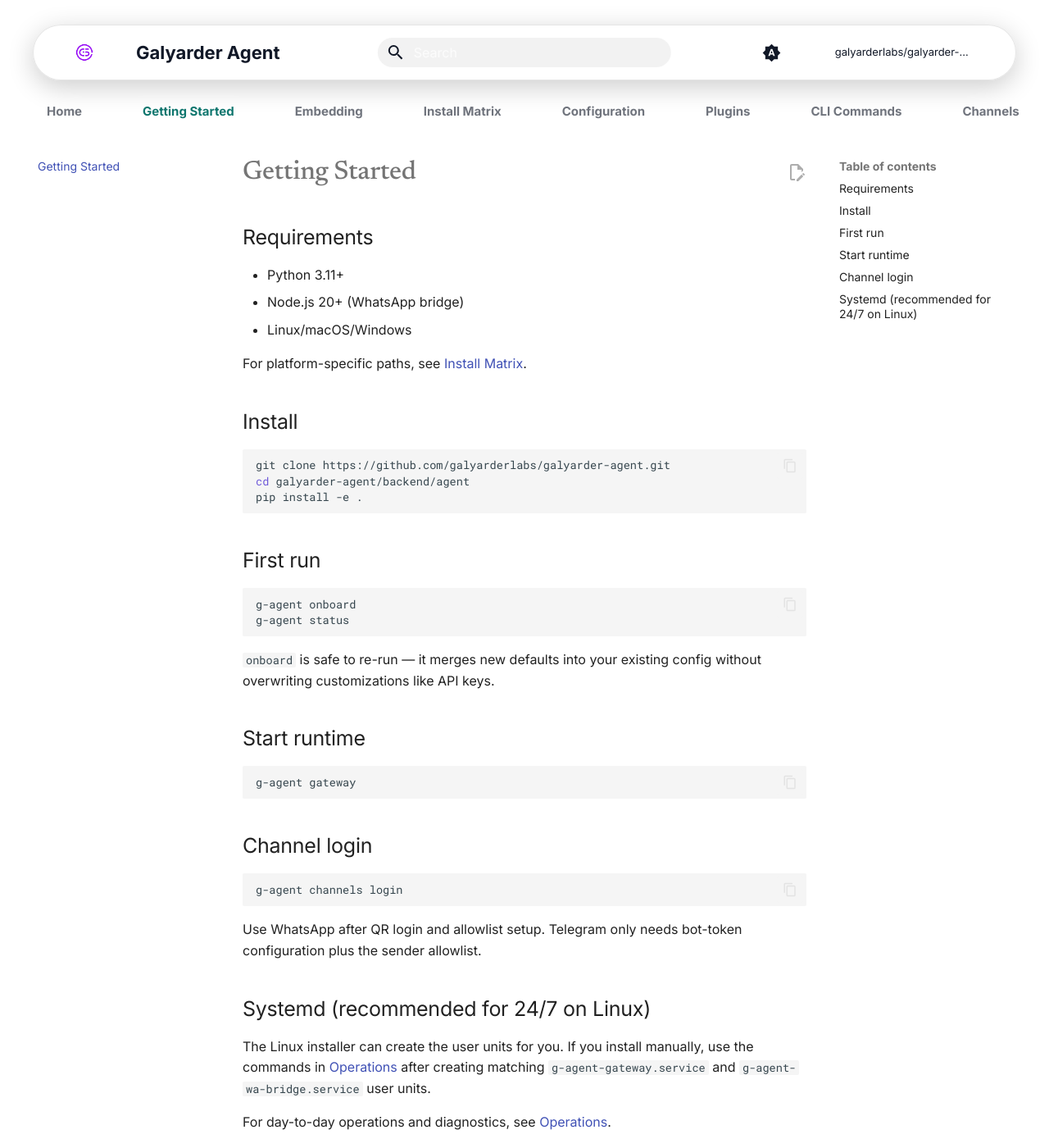
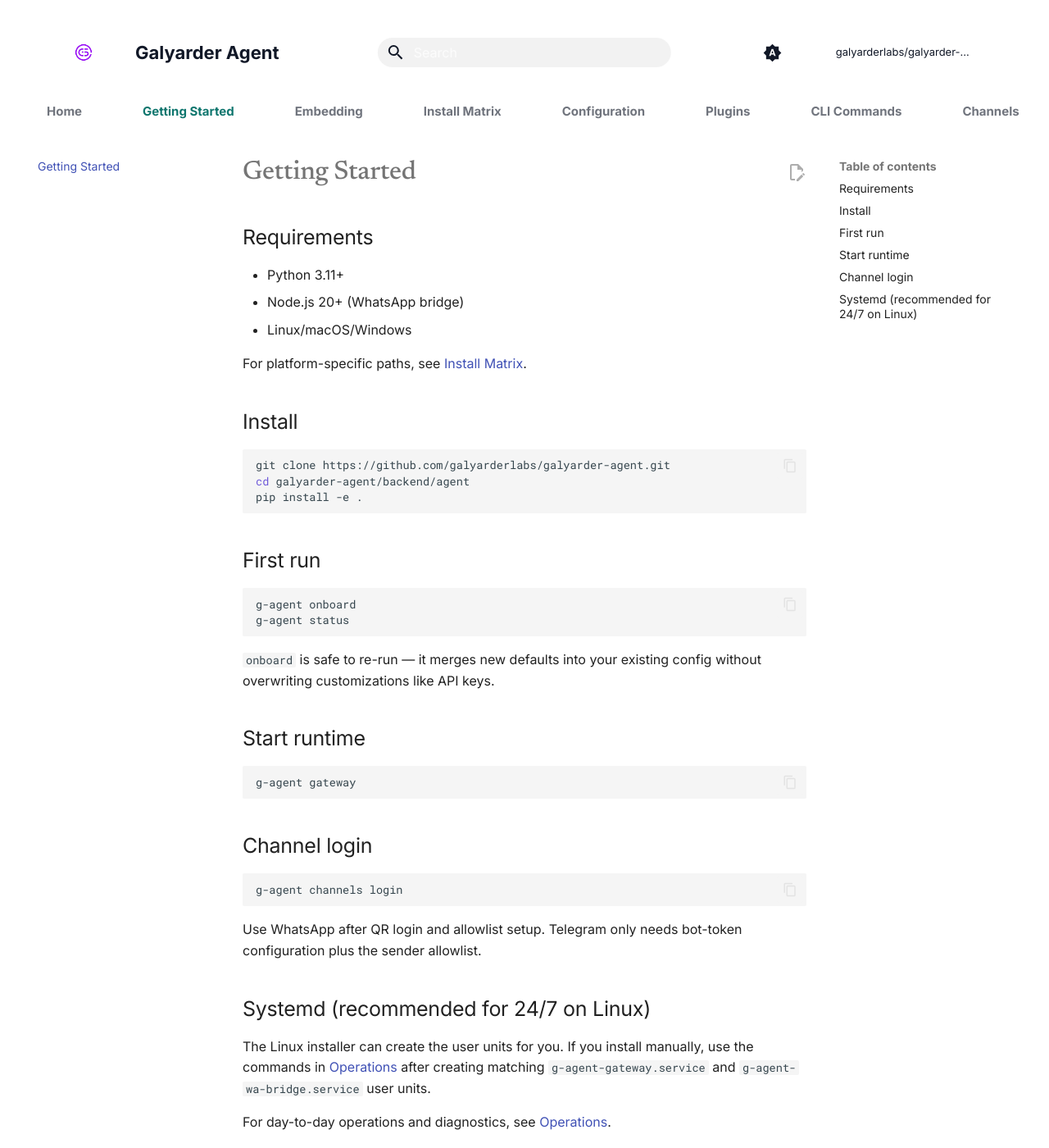
Before and after one commit to galyarderlabs/galyarder-agent, an MkDocs documentation site: the page built from docs/getting-started.md, in a window 1280 px wide and 1400 px high. Shown: the whole window at 82% size. Built offline with MkDocs 1.6.1 and Material for MkDocs 9.7.7, drawn with Linux system fonts in a browser that asks for light colours; comment, search, counter and statistics services are not loaded; some of the changed text lies outside the part shown.

Commit message:
feat(ui): refine home page hero layout, global borders, and custom footer

```diff
--- a/docs/overrides/home.html
+++ b/docs/overrides/home.html
@@ -41,6 +41,14 @@
         margin-top: 0 !important;
         padding-top: 0 !important;
         z-index: 1;
+        border: none !important;
+      }
+
+      /* Force hide any remaining layout lines on home */
+      [data-md-color-scheme="slate"] .md-main__inner,
+      [data-md-color-scheme="slate"] article {
+        border: none !important;
+        box-shadow: none !important;
       }
 
       /* Ensure tabs also float correctly if active */
--- /dev/null
+++ b/docs/overrides/partials/footer.html
@@ -0,0 +1,14 @@
+<footer class="md-footer">
+  <div class="md-footer-meta md-typeset">
+    <div class="md-footer-meta__inner md-grid">
+      {% include "partials/social.html" %}
+      <div class="md-copyright">
+        {% if config.copyright %}
+          <div class="md-copyright__highlight">
+            {{ config.copyright }}
+          </div>
+        {% endif %}
+      </div>
+    </div>
+  </div>
+</footer>
--- a/docs/styles/extra.css
+++ b/docs/styles/extra.css
@@ -16,6 +16,26 @@
   --gagent-nav-border: rgba(255, 255, 255, 0.15);
   --md-default-bg-color: #0d1117;
   --md-primary-fg-color: #0d1117;
+}
+
+/* --- GLOBAL LAYOUT CLEANUP --- */
+
+.md-main__inner,
+.md-content,
+.md-content__inner,
+article,
+.md-grid,
+.md-typeset h1,
+.md-typeset h2,
+hr {
+  border: none !important;
+  box-shadow: none !important;
+}
+
+/* Specific fix for Material theme's H2 bottom border */
+.md-typeset h2 {
+  padding-bottom: 0 !important;
+  margin-top: 2rem !important;
 }
 
 /* --- THE SOVEREIGN CAPSULE (DEFINITIVE SYMMETRY) --- */
@@ -209,6 +229,8 @@
   background-color: var(--md-default-bg-color);
   display: flex;
   flex-direction: column;
+  border: none !important;
+  margin-bottom: -1px; /* Overlap slightly to kill potential sub-pixel gap line */
 }
 
 .paperclip-image-container {
@@ -216,14 +238,14 @@
   height: 65vh; /* Increased to 65% to pull the edge lower */
   overflow: hidden;
   position: relative;
-  background-color: #000;
+  background-color: var(--md-default-bg-color);
 }
 
 .paperclip-image-container img {
   width: 100%;
   height: 100%;
   object-fit: cover;
-  object-position: center;
+  object-position: center 25%; /* Shifted down slightly from center (50%) to show more top area */
 }
 
 .paperclip-mask {
@@ -356,6 +378,11 @@
   gap: 1.5rem;
   margin: 4rem 0;
   padding: 0 1rem;
+}
+
+.md-typeset img {
+  margin-top: 2rem;
+  border-radius: 8px;
 }
 
 .gagent-card {
@@ -611,6 +638,77 @@
   }
 }
 
+/* --- FOOTER CUSTOMIZATION --- */
+
+.md-footer {
+  background-color: var(--md-default-bg-color) !important;
+}
+
+.md-footer-meta {
+  background-color: rgba(128, 128, 128, 0.05) !important;
+  border-top: 1px solid var(--gagent-nav-border);
+  padding: 2.5rem 0;
+}
+
+[data-md-color-scheme="slate"] .md-footer-meta {
+  background-color: rgba(255, 255, 255, 0.02) !important;
+}
+
+.md-footer-meta__inner {
+  display: flex !important;
+  flex-direction: column !important;
+  align-items: center !important;
+  gap: 1.5rem !important;
+}
+
+.md-copyright {
+  font-size: 0.75rem !important;
+  font-weight: 500 !important;
+  opacity: 0.8 !important;
+  color: var(--md-typeset-color) !important;
+  text-align: center !important;
+  margin: 0 !important;
+  width: 100% !important;
+  line-height: 1.6 !important;
+}
+
+.md-copyright__highlight {
+  display: block !important;
+  color: inherit !important;
+}
+
+.md-social {
+  padding: 0 !important;
+  margin: 0 !important;
+  display: flex !important;
+  gap: 0.75rem !important;
+}
+
+.md-social__link {
+  width: 2.4rem !important;
+  height: 2.4rem !important;
+  background: rgba(128, 128, 128, 0.1) !important;
+  color: var(--md-typeset-color) !important;
+  border-radius: 50% !important;
+  display: flex !important;
+  align-items: center !important;
+  justify-content: center !important;
+  transition: all 0.3s cubic-bezier(0.16, 1, 0.3, 1) !important;
+}
+
+.md-social__link svg {
+  fill: currentColor !important;
+  width: 1.1rem !important;
+  height: 1.1rem !important;
+}
+
+.md-social__link:hover {
+  background: var(--gagent-accent) !important;
+  color: #fff !important;
+  transform: translateY(-4px) !important;
+  box-shadow: 0 4px 12px var(--gagent-glow) !important;
+}
+
 .md-top {
   z-index: 1200 !important;
 }
--- a/mkdocs.yml
+++ b/mkdocs.yml
@@ -102,5 +102,7 @@
     - icon: fontawesome/brands/github
       link: https://github.com/galyarderlabs/galyarder-agent
 
+copyright: "© 2026 Galyarder Labs."
+
 extra_css:
   - styles/extra.css
```
